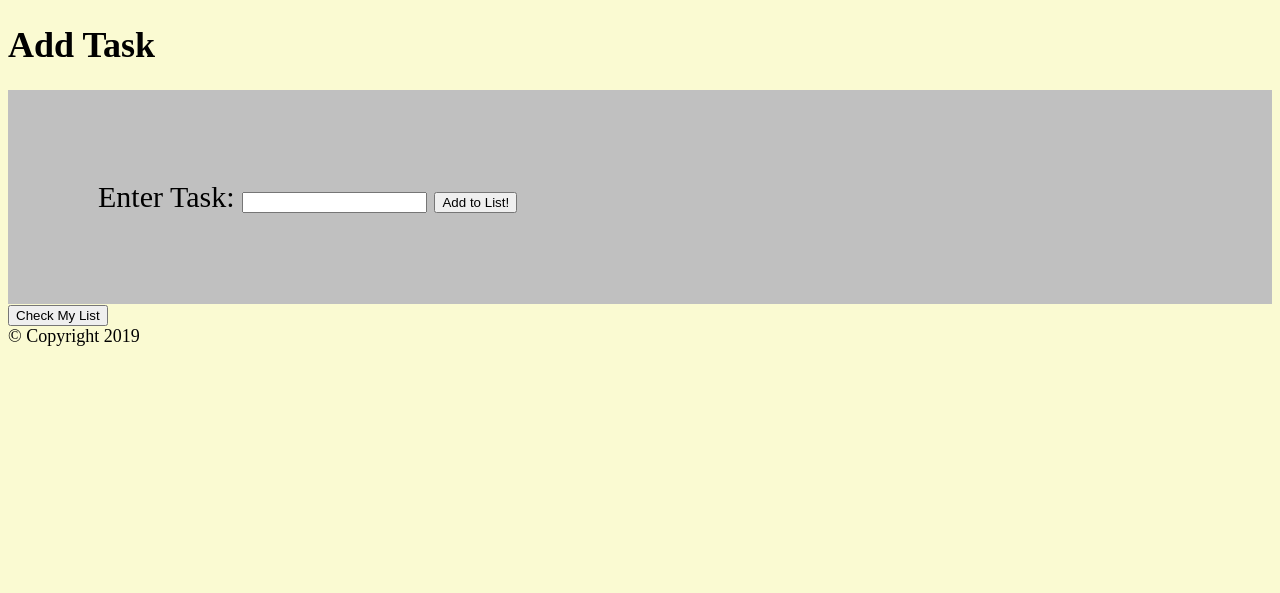
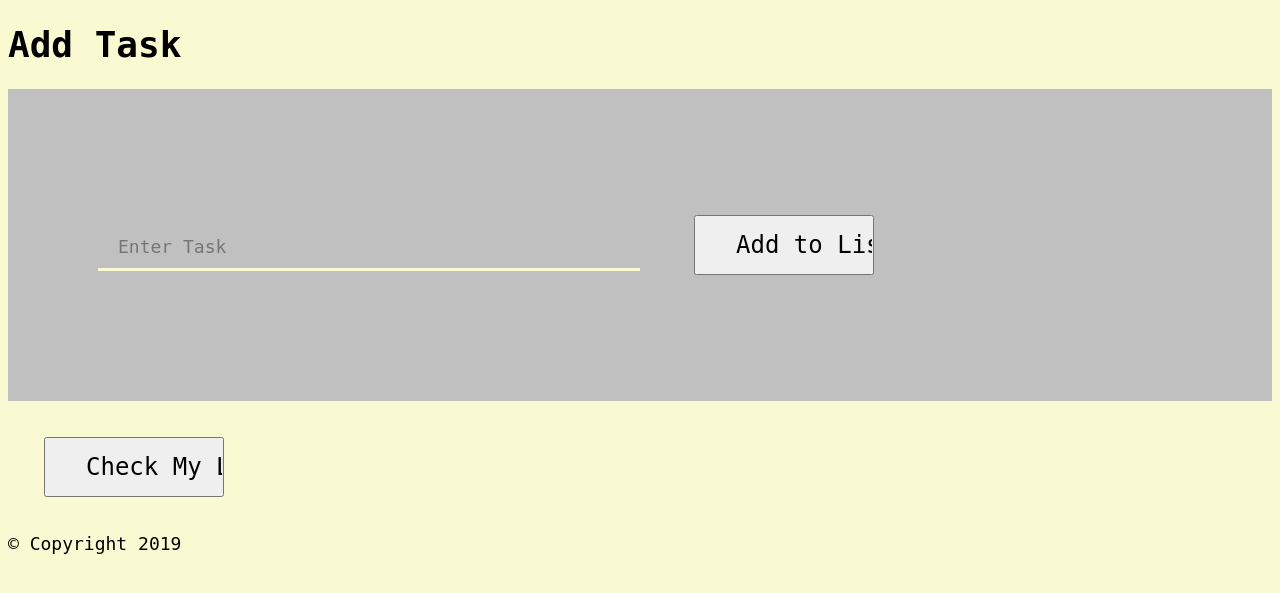
Before and after one commit to AlaaA0813/flask-todo, a Flask app: page /create in a window 1280 px wide. Shown: the top 593 px of the page. Run offline with Flask 2, Linux system fonts and the light colour scheme; some libraries are stand-ins or nearby versions.

Commit message:
Connect to db items in db show up on index as a checkbox input type /complete runs in the browser but still does not show completed items modified CSS

```diff
--- a/flask_todo/__init__.py
+++ b/flask_todo/__init__.py
@@ -20,6 +20,7 @@ def create_app(test_config=None):
         app.config.from_mapping(test_config)
 
     from . import db
+
     db.init_app(app)
 
 #########################################
@@ -38,6 +39,28 @@ def create_app(test_config=None):
             cur.close()
             conn.close()
 
+        # elif request.method =='POST':
+        #     conn = psycopg2.connect("dbname='todo_manager' user='csetuser' host=127.0.0.1")
+        #     con = db.get_db()
+        #     cur = conn.cursor()
+        #
+        #     ts = datetime.datetime.now().strftime('%Y-%m-%d %H:%M:%S')
+        #     item = request.form.getlist("item")
+        #
+        #     cur.execute("SELECT task_id FROM task_list")
+        #     id = cur.fetchall()
+        #
+        #     cur.execute("UPDATE task_list SET completed = True WHERE task_id = id;")
+        #     conn.commit()
+        #
+        #     cur.execute("SELECT task_id FROM task_list WHERE completed = True;")
+        #     list = cur.fetchall()
+        #
+        #     cur.close()
+        #     conn.close()
+        #
+        #     return render_template('index.html', ts=ts, list=list)
+
         return render_template('index.html', list=list)
 
 #########################################
@@ -54,7 +77,7 @@ def create_app(test_config=None):
                 con = db.get_db()
                 cur = conn.cursor()
                 ts = datetime.datetime.now().strftime('%Y-%m-%d %H:%M:%S')
-                cur.execute("INSERT INTO task_list (task, timestamp_of_task, completed) VALUES (%s, %s, %s);", (item, ts, False))
+                cur.execute("INSERT INTO task_list (task, created_at, completed) VALUES (%s, %s, %s);", (item, ts, False))
 
 
             conn.commit()
@@ -72,26 +95,26 @@ def create_app(test_config=None):
 
 #########################################
 
-#   Update a task
+#   Complete a task
 
-    @app.route('/update', methods=['GET', 'POST'])
-    def update():
-        if request.method == 'POST':
-            item = request.form['item']
+    @app.route('/complete', methods=['GET', 'POST'])
+    def complete():
+        if request.method =='GET':
+            conn = psycopg2.connect("dbname='todo_manager' user='csetuser' host=127.0.0.1")
+            con = db.get_db()
+            cur = conn.cursor()
 
-            if item:
-                conn = psycopg2.connect("dbname='todo_manager' user='csetuser' host=127.0.0.1")
-                con = db.get_db()
-                cur = conn.cursor()
-                ts = datetime.datetime.now().strftime('%Y-%m-%d %H:%M:%S')
-                cur.execute("UPDATE task_list SET task = ?, timestamp_of_task = ?, completed = False")
+            ts = datetime.datetime.now().strftime('%Y-%m-%d %H:%M:%S')
 
-            conn.commit()
-
+            item = request.form.getlist("task_list")
+            cur.execute("SELECT task_id FROM task_list WHERE completed = true")
+            list = cur.fetchall()
             cur.close()
             conn.close()
 
-        return render_template('delete.html')
+            return render_template('complete.html', list=list, ts=ts, item=item)
+
+        return render_template('complete.html', list=list)
 
 
     return app
--- a/flask_todo/db.py
+++ b/flask_todo/db.py
@@ -1,30 +1,9 @@
 import psycopg2
 
 import click
+
 from flask import current_app, g
 from flask.cli import with_appcontext
-
-
-#   con = None
-
-#   try:
-#       conn = psycopg2.connect("dbname='todo_manager' user='csetuser' host='127.0.0.1'")
-
-#   except:
-#       print("I am unable to connect to the database")
-
-#   cur = conn.cursor()
-#   try:
-#       cur.execute("""SELECT * from task_list""")
-#   except:
-#       print("I can't SELECT from task_list")
-
-#   rows = cur.fetchall()
-#   print("\nRows: \n")
-#   for row in rows:
-#       print("   ", row)
-
-##############################################################
 
 #   1.  import module in db.py
 #   2.  set up connection in get_db
@@ -32,7 +11,7 @@ from flask.cli import with_appcontext
 #           -  database name?
 #           -  user?
 #   3.  handle closing connections in close_db
-#   4.  setup init_db functiont o clear out and create tables, w/ cli command
+#   4.  setup init_db function to clear out and create tables, w/ cli command
 #   5. register w/ app
 
 ##############################################################
@@ -63,6 +42,7 @@ def init_db():
 @click.command('init-db')
 @with_appcontext
 def init_db_command():
+    """Clear the existing data and create new tables."""
     init_db()
     click.echo('Initialized the database.')
 
--- a/flask_todo/schema.sql
+++ b/flask_todo/schema.sql
@@ -1,8 +1,8 @@
 DROP TABLE IF EXISTS task_list;
 
 CREATE TABLE task_list (
-  id bigserial PRIMARY KEY,
+  task_id bigserial PRIMARY KEY,
   task varchar(250) NOT NULL,
-  timestamp_of_task timestamp NOT NULL,
+  created_at timestamp NOT NULL,
   completed boolean NOT NULL,
 );
--- a/flask_todo/static/styles.css
+++ b/flask_todo/static/styles.css
@@ -1,19 +1,63 @@
 * {
+  box-sizing: border-box;
+  font-family: monospace;
+  text-decoration: none;
+}
+
+html {
+  background: lightgoldenrodyellow;
+  font-size: 18px;
+}
+
+.add_task {
+  background: silver;
+  font-size: 30px;
+  padding: 5rem;
+}
+
+.false {
+  color: #000000;
+  list-style-type: none;
+  margin: 1rem 1rem 1rem 0;
+  padding: 0;
+}
+
+.false li {
+  margin: 1em;
+}
+
+.false li:hover {
+  color: green;
+}
+
+input[type=submit] {
+  font-size: 24px;
+  margin: 2rem;
+  padding: 14px 40px;
+  width: 10rem;
+}
+
+input[type=text] {
+  background: silver;
+  border: none;
+  border-bottom: 3px solid lightgoldenrodyellow;
+  width: 50%;
+  padding: 12px 20px;
+  margin: 8px 0;
   box-sizing: border-box;
 }
 
-html {
-  font-size: 18px;
-  background: lightgoldenrodyellow;
+::placeholder {
+  font-size: 1rem;
 }
 
-.add_task {
-  font-size: 30px;
-  background: silver;
-  padding: 5rem;
+.true {
+  color: #a6a6a6;
+  list-style-type: none;
+  margin: 1rem 1rem 1rem 0;
+  padding: 0;
 }
 
-.list {
-  background: silver;
-  padding: 5rem;
+.true li {
+  margin: 1em;
 }
--- a/flask_todo/templates/create.html
+++ b/flask_todo/templates/create.html
@@ -6,16 +6,14 @@
 
 <form class="add_task" method="post">
 
-  <label>Enter Task: </label>
+  <input name="item" value="{{ request.form['item'] }}" type="text" placeholder="Enter Task" required>
 
-  <input name="item" value="{{ request.form['item'] }}" type="text" required>
-
-<input type="submit" value="Add to List!">
+  <input type="submit" value="Add to List">
 
 </form>
 
-<form action="http://127.0.0.1:5000" >
-<input type="submit" value="Check My List" />
+<form action="http://127.0.0.1:5000">
+  <input type="submit" value="Check My List" />
 </form>
 
 {% endblock %}
--- /dev/null
+++ b/flask_todo/wsgi.py
@@ -0,0 +1,3 @@
+from . import create_app
+
+application = create_app()
--- a/setup.py
+++ b/setup.py
@@ -8,6 +8,7 @@ setup(
     zip_safe=False,
     install_requires=[
         'flask',
+        'gunicorn',
         'psycopg2',
     ],
     extras_require={
```
Also changed, not shown: flask_todo/templates/complete.html (added, +16 -0 lines), flask_todo/templates/index.html (+13 -10 lines), flask_todo/templates/update.html (deleted, +0 -17 lines), 1 other file.
